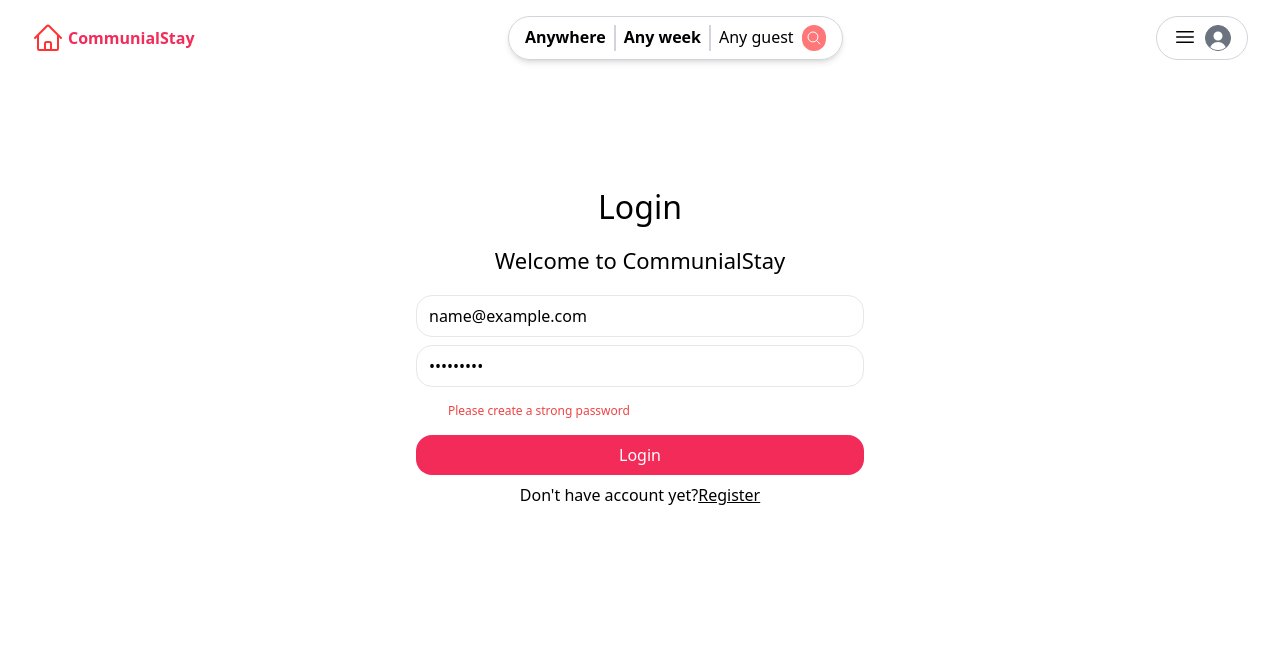
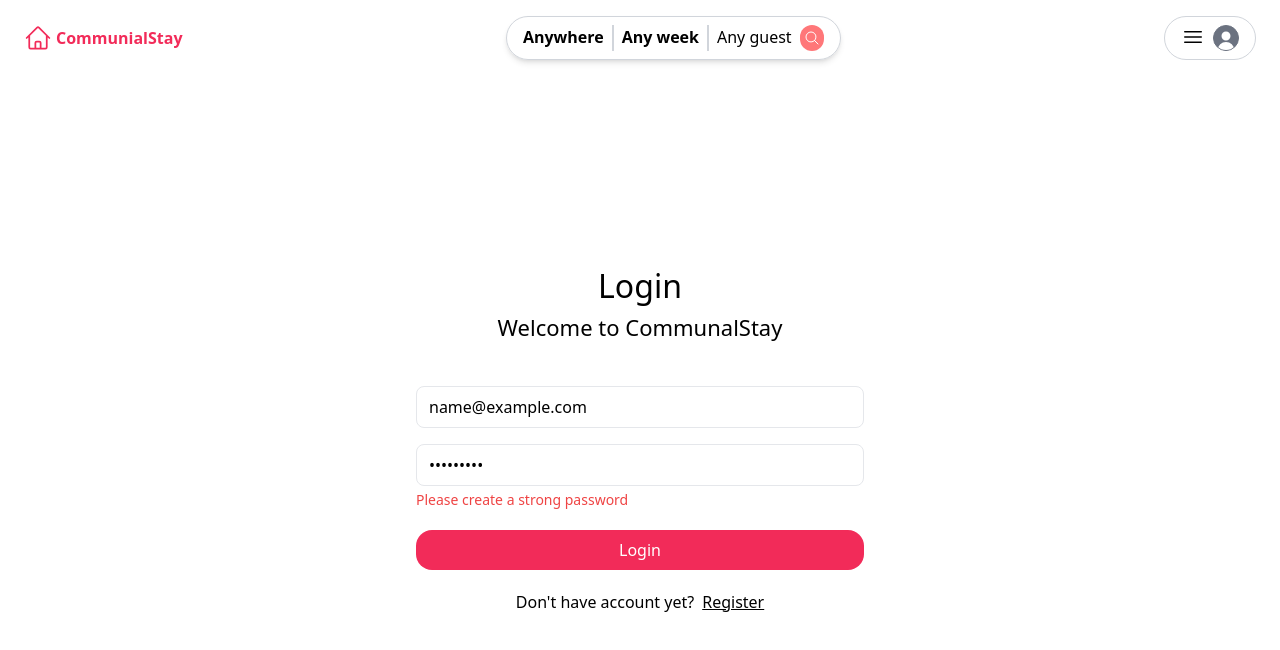
Before and after one commit to aryallaxman99/communalStay, a React (Create React App) app in the folder client/: page /login in a window 1280 px wide. Both pictures are taken after typing "name@example.com", "Sample123" into the empty fields and a click on the button "Login". Shown: the top 650 px of the page. Built offline with nearby package versions, Linux system fonts and the light colour scheme; no server answers.

Commit message:
fix photo and layout issues

```diff
--- a/client/package.json
+++ b/client/package.json
@@ -5,6 +5,7 @@
   "dependencies": {
     "@emotion/react": "^11.11.0",
     "@emotion/styled": "^11.11.0",
+    "@heroicons/react": "^2.0.18",
     "@mui/material": "^5.13.3",
     "@mui/x-date-pickers": "^6.7.0",
     "@reduxjs/toolkit": "^1.9.5",
--- a/client/src/Components/Header/Header.js
+++ b/client/src/Components/Header/Header.js
@@ -7,6 +7,8 @@
 
 import { resetUserDetails } from "../../reducers/userSlice";
 import requests from "../../Requests";
+
+import { HomeIcon } from "@heroicons/react/24/outline";
 
 const Header = () => {
   const dispatch = useDispatch();
@@ -28,24 +30,12 @@
 
   return (
     <div>
-      <header className="flex justify-between">
-        <Link to={"/"} href="" className="flex items-center gap-1">
-          <svg
-            xmlns="http://www.w3.org/2000/svg"
-            fill="none"
-            viewBox="0 0 24 24"
-            strokeWidth={1.5}
-            stroke="#FF3333"
-            className="w-8 h-9"
-          >
-            <path
-              strokeLinecap="round"
-              strokeLinejoin="round"
-              d="M2.25 12l8.954-8.955c.44-.439 1.152-.439 1.591 0L21.75 12M4.5 9.75v10.125c0 .621.504 1.125 1.125 1.125H9.75v-4.875c0-.621.504-1.125 1.125-1.125h2.25c.621 0 1.125.504 1.125 1.125V21h4.125c.621 0 1.125-.504 1.125-1.125V9.75M8.25 21h8.25"
-            />
-          </svg>
+      <header className="flex justify-between py-4 px-6">
+        <Link to={"/"} className="flex items-center space-x-1">
+          <HomeIcon className="h-7 text-secondary" />
           <span className="text-secondary font-bold">CommunialStay</span>
         </Link>
+
         <div className="flex gap-2 border border-gray-300 rounded-full py-2 px-4 shadow-md -300">
           <div className="font-bold">Anywhere</div>
           <div className="border border-left border-gray-300"></div>
@@ -69,6 +59,7 @@
             </svg>
           </button>
         </div>
+
         <div className="relative" onClick={toogleMenu}>
           <div className="flex item-center gap-2 border border-gray-300 rounded-full py-2 px-4">
             <svg
--- a/client/src/Components/Photo/PhotoUploader.jsx
+++ b/client/src/Components/Photo/PhotoUploader.jsx
@@ -43,6 +43,7 @@
     event.preventDefault();
     setPhotos([imageName, ...photos.filter((photo) => photo !== imageName)]);
   };
+
   return (
     <div>
       <h3 className="mt-4">Photos</h3>
--- /dev/null
+++ b/client/src/Components/formError/FormError.js
@@ -0,0 +1,15 @@
+import React from "react";
+
+const FormError = ({ message, touched, className }) => {
+  return (
+    <div>
+      {touched && message ? (
+        <p className={`text-red-500 text-sm ${className}`}>{message}</p>
+      ) : (
+        <></>
+      )}
+    </div>
+  );
+};
+
+export default FormError;
--- a/client/src/Containers/Auth/Login.js
+++ b/client/src/Containers/Auth/Login.js
@@ -2,13 +2,14 @@
 import axios from "axios";
 import * as Yup from "yup";
 import { useFormik } from "formik";
-import { ToastContainer, toast } from "react-toastify";
+import { toast } from "react-toastify";
 import { useDispatch } from "react-redux";
 import "react-toastify/dist/ReactToastify.css";
 import Input from "../../widgets/input/Input";
 import Button from "../../widgets/button/Button";
 import requests from "../../Requests";
 import { setUserDetails } from "../../reducers/userSlice";
+import FormError from "../../Components/formError/FormError";
 
 const Login = () => {
   const navigate = useNavigate();
@@ -44,50 +45,57 @@
     });
 
   return (
-    <div className="mt-4 grow flex items-center justify-around">
-      <div className="mb-40">
-        <h2 className="text-center mb-4">Login</h2>
-        <h4 className="text-center mb-4">Welcome to CommunialStay</h4>
-        <form onSubmit={handleSubmit} className="max-w-md mx-auto">
+    <div className="flex items-center justify-center app-height">
+      <div className="w-full max-w-md">
+        <div className="text-center space-y-1">
+          <h2>Login</h2>
+          <h4>Welcome to CommunalStay</h4>
+        </div>
+
+        <form
+          onSubmit={handleSubmit}
+          className="w-full mx-auto mt-10 space-y-5"
+        >
+          <div className="space-y-2">
+            <div className="w-full">
               <Input
                 id="email"
                 type="email"
                 placeholder="Email"
+                className="w-full"
                 value={values.email}
                 onChange={handleChange}
                 onBlur={handleBlur}
               />
-          {errors.email && touched.email ? (
-            <div className="text-red-500 text-xs px-4 py-2 sm:px-8 sm:py-3">
-              {errors.email}
+
+              <FormError message={errors.email} touched={touched.email} />
             </div>
-          ) : null}
 
+            <div className="w-full">
               <Input
                 id="password"
                 type="password"
                 placeholder="Password"
+                className="w-full"
                 value={values.password}
                 onChange={handleChange}
                 onBlur={handleBlur}
               />
+              <FormError message={errors.password} touched={touched.password} />
+            </div>
+          </div>
 
-          {errors.password && touched.password ? (
-            <div className="text-red-500 text-xs px-4 py-2 sm:px-8 sm:py-3">
-              {errors.password}
-            </div>
-          ) : null}
-          <Button type="submit" className="mt-1 bg-secondary">
+          <Button type="submit" className="bg-secondary">
             Login
           </Button>
-          <ToastContainer position="top-center" />
-          <div className="text-center py-2" text-gray-500>
+        </form>
+
+        <p className="text-center mt-5" text-gray-500>
           Don't have account yet?
           <Link className="underline text-black" to={"/register"}>
-              Register
+            <span className="ml-2">Register</span>
           </Link>
-          </div>
-        </form>
+        </p>
       </div>
     </div>
   );
--- a/client/src/Containers/Auth/Register.js
+++ b/client/src/Containers/Auth/Register.js
@@ -2,23 +2,34 @@
 import { Link } from "react-router-dom";
 import * as Yup from "yup";
 import { useFormik } from "formik";
-import { ToastContainer, toast } from "react-toastify";
+import { toast } from "react-toastify";
 import "react-toastify/dist/ReactToastify.css";
 import requests from "../../Requests";
 import Input from "../../widgets/input/Input";
 import Button from "../../widgets/button/Button";
+import { useState } from "react";
 
 const Register = () => {
+  const [loading, setLoading] = useState(false);
   const passwordRule = /^(?=.*[0-9])(?=.*[!@#$%^&*])[a-zA-Z0-9!@#$%^&*]{6,16}$/;
   const phoneRegExp =
     /^((\\+[1-9]{1,4}[ \\-]*)|(\\([0-9]{2,3}\\)[ \\-]*)|([0-9]{2,4})[ \\-]*)*?[0-9]{3,4}?[ \\-]*[0-9]{3,4}?$/;
 
   const onSubmit = async (values, actions) => {
-    await axios.post(requests.userRegister, { values }).then((res) => {
+    if (loading) {
+      return;
+    }
+    setLoading(true);
+    await axios
+      .post(requests.userRegister, { values })
+      .then((res) => {
         toast[res.data.type](res.data.msg);
         if (res.data.response === true) {
           actions.resetForm();
         }
+      })
+      .finally(() => {
+        setLoading(false);
       });
   };
 
@@ -50,11 +61,19 @@
     });
 
   return (
-    <div className="mt-4 grow flex items-center justify-around">
-      <div className="mb-30">
+    <div className="flex items-center justify-center app-height">
+      <div className="w-full max-w-md">
+        <div className="text-center space-y-1">
           <h2 className="text-center mb-4">Sign Up</h2>
           <h4 className="text-center mb-4">Welcome to CommunialStay</h4>
-        <form onSubmit={handleSubmit} className="max-w-md mx-auto">
+        </div>
+
+        <form
+          onSubmit={handleSubmit}
+          className="w-full mx-auto mt-10 space-y-5"
+        >
+          <div className="space-y-2">
+            <div>
               <Input
                 id="firstName"
                 type="text"
@@ -69,6 +88,9 @@
                   {errors.firstName}
                 </div>
               ) : null}
+            </div>
+
+            <div>
               <Input
                 id="lastName"
                 type="text"
@@ -82,6 +104,9 @@
                   {errors.lastName}
                 </div>
               ) : null}
+            </div>
+
+            <div>
               <Input
                 id="phoneNumber"
                 type="number"
@@ -95,6 +120,9 @@
                   {errors.phoneNumber}
                 </div>
               ) : null}
+            </div>
+
+            <div>
               <Input
                 id="email"
                 type="email"
@@ -103,11 +131,15 @@
                 onChange={handleChange}
                 onBlur={handleBlur}
               />
+
               {errors.email && touched.email ? (
                 <div className="text-red-500 text-xs px-4 py-2 sm:px-8 sm:py-3">
                   {errors.email}
                 </div>
               ) : null}
+            </div>
+
+            <div>
               <Input
                 id="password"
                 type="password"
@@ -121,15 +153,17 @@
                   {errors.password}
                 </div>
               ) : null}
+            </div>
+          </div>
 
-          <Button type="submit" className="mt-1 bg-secondary">
+          <Button type="submit" className="bg-secondary">
             SignUp
           </Button>
-          <ToastContainer position="top-center" />
-          <div className="text-center py-2" text-gray-500>
+
+          <div className="text-center py-2">
             Already have an account?
             <Link className="underline text-black" to={"/login"}>
-              Login
+              <span className="ml-2">Login</span>
             </Link>
           </div>
         </form>
--- a/client/src/Containers/Layout/Layout.js
+++ b/client/src/Containers/Layout/Layout.js
@@ -3,9 +3,11 @@
 
 const Layout = () => {
   return (
-    <div className="py-4 px-8 flex flex-col min-h-screen ">
+    <div>
       <Header />
-      <Outlet />
+      <div className="app-height overflow-scroll px-8">
+        <Outlet />
+      </div>
     </div>
   );
 };
--- a/client/src/Containers/Places/PlacesForm.jsx
+++ b/client/src/Containers/Places/PlacesForm.jsx
@@ -90,7 +90,7 @@
   }, [id]);
 
   return (
-    <div>
+    <div className="py-8">
       <Account />
       <form onSubmit={savePlace}>
         <h3 className="mt-4">Title</h3>
--- a/client/src/Containers/User/Account.jsx
+++ b/client/src/Containers/User/Account.jsx
@@ -36,6 +36,7 @@
         </svg>
         My Profile
       </Link>
+
       <Link className={linkClasses("bookings")} to={"/account/bookings"}>
         <svg
           xmlns="http://www.w3.org/2000/svg"
--- a/client/src/index.css
+++ b/client/src/index.css
@@ -37,10 +37,11 @@
   line-height: 21px;
   font-weight: 500;
 }
-input[type="text"],
-input[type="email"],
-input[type="password"],
-input[type="number"],
+
+textarea {
+  height: 150px;
+}
+
 textarea {
   @apply w-full border  my-1 py-2 px-3 rounded-2xl;
 }
@@ -54,6 +55,8 @@
   @apply bg-primary p-2 w-full text-white rounded-2xl;
 }
 
-textarea {
-  height: 150px;
+@layer components {
+  .app-height {
+    @apply h-[calc(100vh-75px)];
+  }
 }
--- a/client/src/widgets/input/Input.jsx
+++ b/client/src/widgets/input/Input.jsx
@@ -4,7 +4,7 @@
   const { className, ...rest } = props;
   return (
     <input
-      className={`w-full border my-1 py-2 px-3 rounded-2xl ${className}`}
+      className={`w-full border my-1 py-2 px-3 rounded-lg outline-none ${className}`}
       {...rest}
     />
   );
```
Also changed, not shown: client/src/Components/Photo/ProfilePicture.jsx (+30 -24 lines), 1 other file (tests, documents, lock files or other folders). Lines whose indentation alone changed are shown as unchanged.
